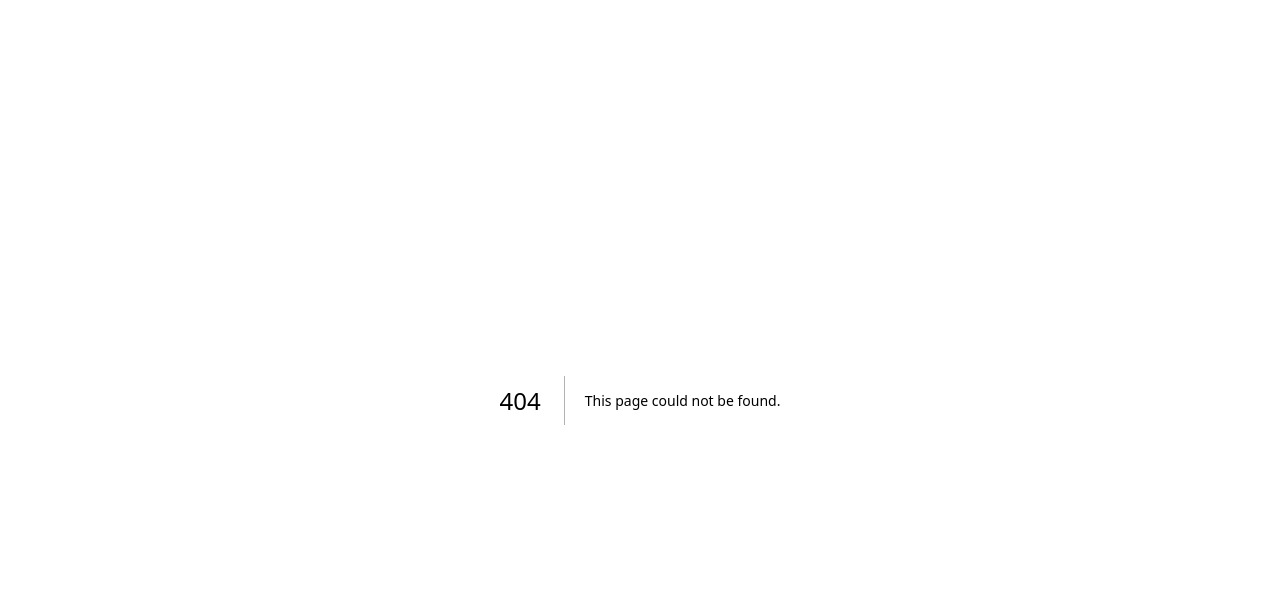
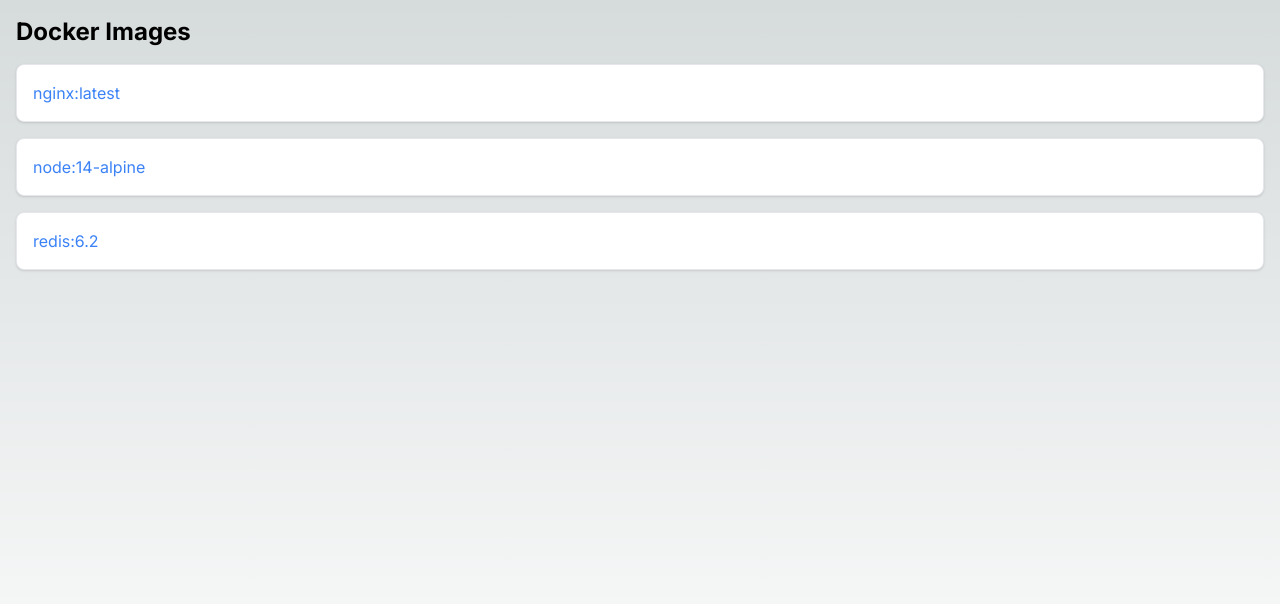
Before and after one commit to yeoniii20/docker_GUI, a Next.js app: page /images in a window 1280 px wide. Before the commit this address had no page. Shown: the top 604 px of the page. Built offline with nearby package versions, Linux system fonts and the light colour scheme.

Commit message:
create: images page

```diff
--- /dev/null
+++ b/src/app/(images)/images/page.tsx
@@ -0,0 +1,35 @@
+"use client";
+
+import { useRouter } from "next/navigation";
+import Link from "next/link";
+import { IMAGES } from "../../../../data/images";
+
+const Home = () => {
+  const router = useRouter();
+
+  const handleImageClick = (id: string) => {
+    router.push(`/images/${id}`);
+  };
+
+  return (
+    <div className="container mx-auto p-4">
+      <h1 className="text-2xl font-bold mb-4">Docker Images</h1>
+      <ul className="space-y-4 ">
+        {IMAGES.map((image) => (
+          <li key={image.id} className="border p-4 rounded-lg shadow bg-white">
+            <Link href={`/images/${image.id}`}>
+              <div
+                className="text-blue-500 hover:text-blue-700"
+                onClick={() => handleImageClick(image.id)}
+              >
+                {image.name}:{image.tag}
+              </div>
+            </Link>
+          </li>
+        ))}
+      </ul>
+    </div>
+  );
+};
+
+export default Home;
```
